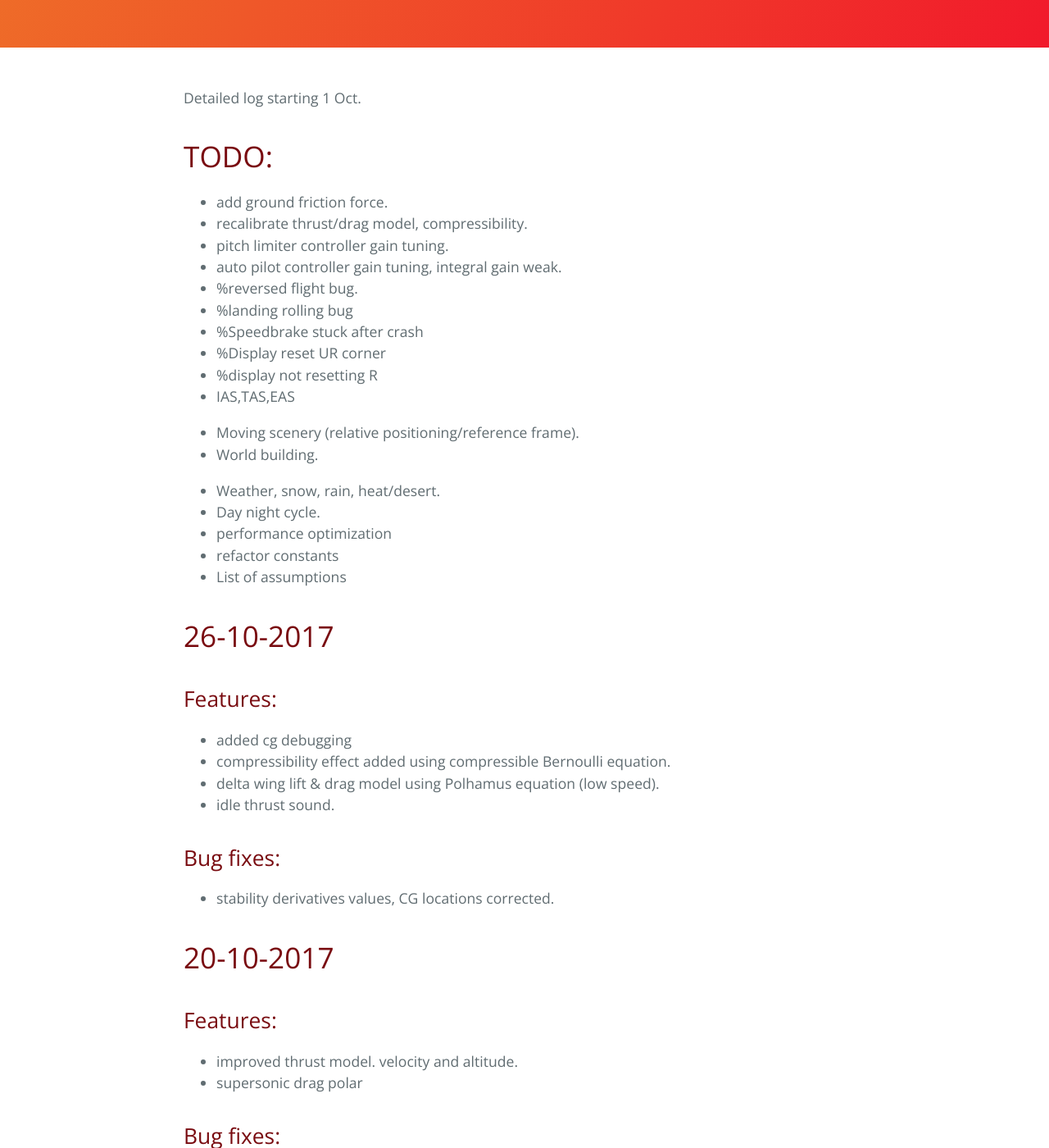
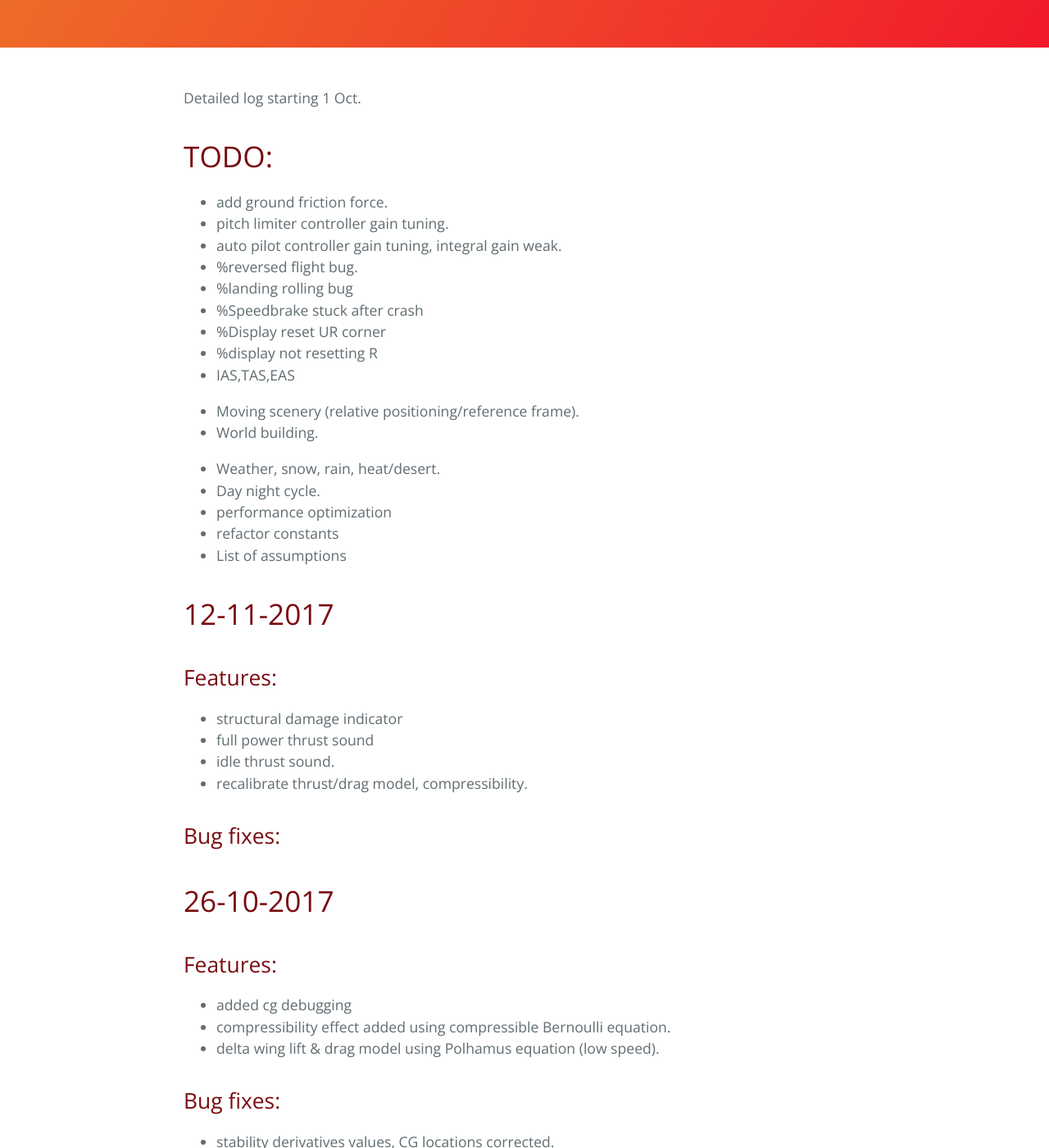
Before and after one commit to samid737/scrambledev, a Jekyll site: the page built from _posts/2017-10-01-changelog.md, in a window 1280 px wide and 1400 px high, scrolled down 380 px. Shown: the whole window at 82% size. Built offline with Jekyll 4.4.1, drawn with Linux system fonts in a browser that asks for light colours; some of the changed text lies outside the part shown.

```diff
--- a/_posts/2017-10-01-changelog.md
+++ b/_posts/2017-10-01-changelog.md
@@ -28,6 +26,18 @@ Detailed log starting 1 Oct.
 - refactor constants
 - List of assumptions
 
+# 12-11-2017
+
+## Features:
+
+- structural damage indicator
+- full power thrust sound
+- idle thrust sound.
+- recalibrate thrust/drag model, compressibility.
+
+## Bug fixes:
+
+
 # 26-10-2017
 
 ## Features:
@@ -130,7 +137,6 @@ Detailed log starting 1 Oct.
 
 # 6-10-2017:
 
-
 ## Features:
 
 - added weight parameters, operating limit parameters.
```
Also changed, not shown: other parts of _posts/2017-10-01-changelog.md (+1 -6 lines), _posts/2017-11-13-object-oriented-aircraft-model-sounds-engine-model.md (+9 -6 lines), assets/images/manouvres/02.png (added).
